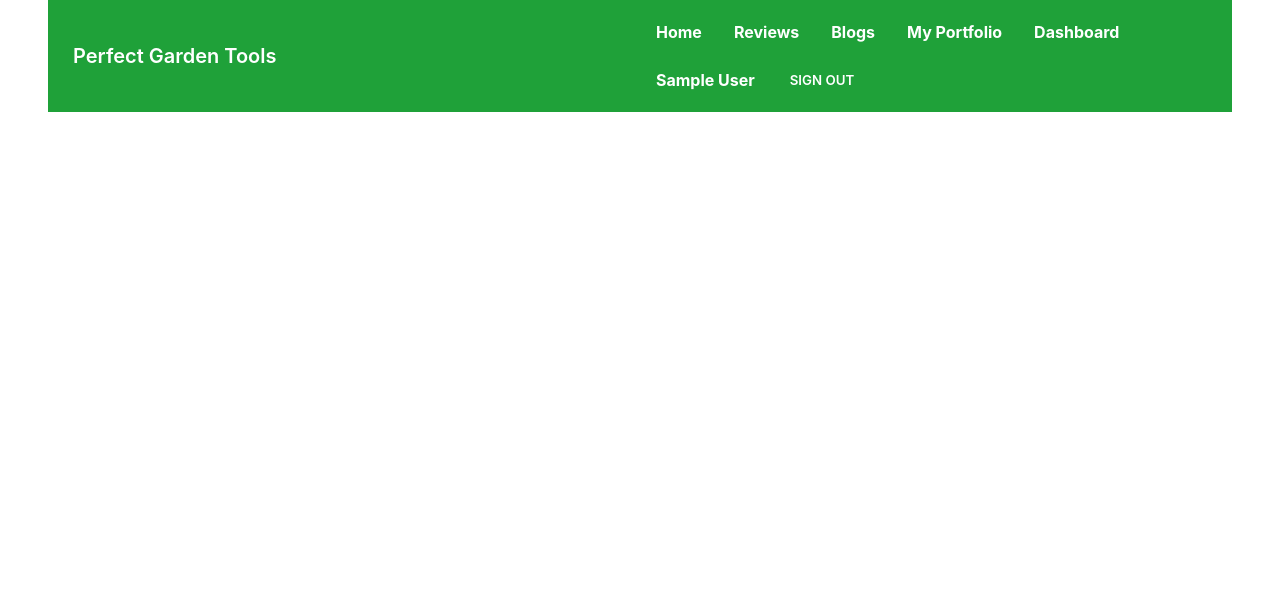
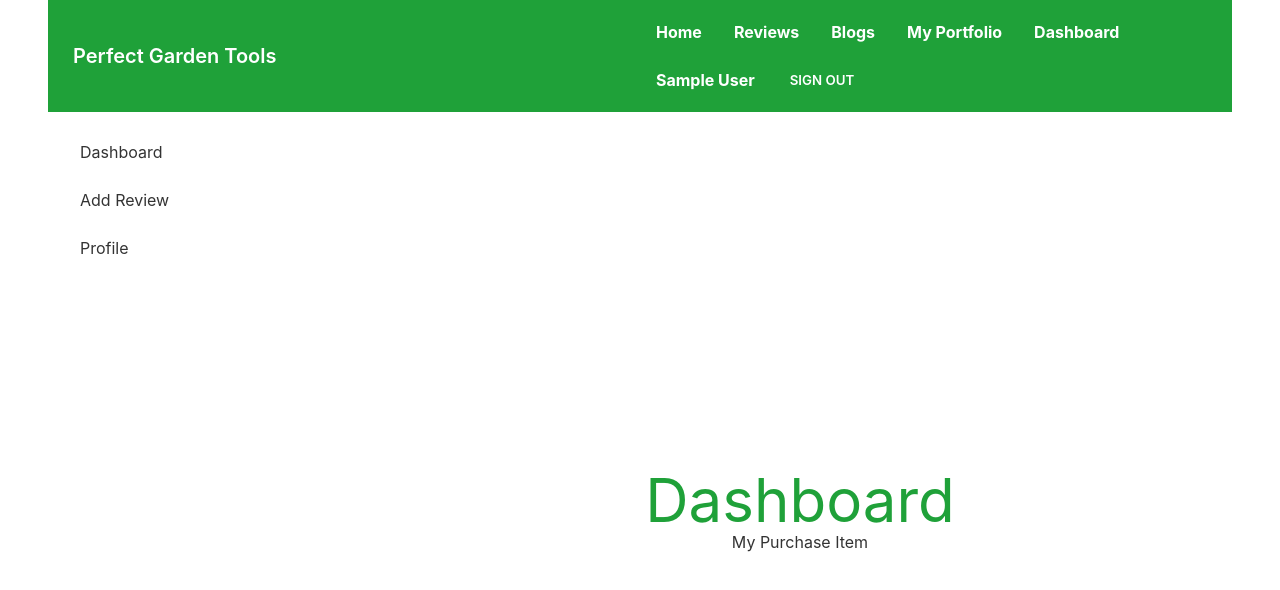
Before and after one commit to MAHossain1/perfect-garden-tools, a React (Create React App) app: page /dashboard in a window 1280 px wide. Shown: the top 590 px of the page. Built offline with nearby package versions, Linux system fonts and the light colour scheme; no server answers; sample sign-in values are in the browser's storage.

Commit message:
dashboard created and nested route setup

```diff
--- a/package.json
+++ b/package.json
@@ -19,6 +19,7 @@
     "react-router-dom": "^6.3.0",
     "react-scripts": "5.0.1",
     "react-select": "^5.3.2",
+    "react-toastify": "^9.0.1",
     "web-vitals": "^2.1.4"
   },
   "scripts": {
--- a/src/App.js
+++ b/src/App.js
@@ -9,6 +9,12 @@ import SignUp from "./pages/Login/SignUp";
 import MyPortfolio from "./pages/MyPortfolio.js/MyPortfolio";
 import Purchase from "./pages/Purchase/Purchase";
 import Navbar from "./pages/Shared/Navbar";
+import { ToastContainer } from "react-toastify";
+import "react-toastify/dist/ReactToastify.css";
+import Dashboard from "./pages/Dashboard/Dashboard";
+import MyPurchaseItem from "./pages/Dashboard/MyPurchaseItem";
+import AddReview from "./pages/Dashboard/AddReview";
+import MyProfile from "./pages/Dashboard/MyProfile";
 
 function App() {
   return (
@@ -16,6 +22,7 @@ function App() {
       <Navbar></Navbar>
       <Routes>
         <Route path="/" element={<Home />} />
+        <Route path="/home" element={<Home />} />
         <Route path="/tool/:toolId" element={<ProceedPurchase />} />
         <Route
           path="/purchase/:toolId"
@@ -25,10 +32,24 @@ function App() {
             </RequireAuth>
           }
         />
+        <Route
+          path="/dashboard"
+          element={
+            <RequireAuth>
+              <Dashboard />
+            </RequireAuth>
+          }
+        >
+          <Route index element={<MyPurchaseItem></MyPurchaseItem>}></Route>
+          <Route path="review" element={<AddReview></AddReview>}></Route>
+          <Route path="profile" element={<MyProfile></MyProfile>}></Route>
+        </Route>
+
         <Route path="/myportfolio" element={<MyPortfolio />} />
         <Route path="/signin" element={<SignIn />} />
         <Route path="/signup" element={<SignUp />} />
       </Routes>
+      <ToastContainer />
     </div>
   );
 }
--- /dev/null
+++ b/src/pages/Dashboard/AddReview.js
@@ -0,0 +1,11 @@
+import React from "react";
+
+const AddReview = () => {
+  return (
+    <div>
+      <h2>Add Review</h2>
+    </div>
+  );
+};
+
+export default AddReview;
--- /dev/null
+++ b/src/pages/Dashboard/Dashboard.js
@@ -0,0 +1,36 @@
+import React from "react";
+import { Link, Outlet } from "react-router-dom";
+
+const Dashboard = () => {
+  return (
+    <div class="drawer drawer-mobile">
+      <input id="my-drawer-2" type="checkbox" class="drawer-toggle" />
+      <div class="drawer-content flex flex-col items-center justify-center">
+        <h2 className="text-6xl text-primary">Dashboard</h2>
+        <Outlet></Outlet>
+        <label
+          for="my-drawer-2"
+          class="btn btn-primary drawer-button lg:hidden"
+        >
+          Open drawer
+        </label>
+      </div>
+      <div class="drawer-side">
+        <label for="my-drawer-2" class="drawer-overlay"></label>
+        <ul class="menu p-4 overflow-y-auto w-80 bg-base-100 text-base-content">
+          <li>
+            <Link to="/dashboard">Dashboard</Link>
+          </li>
+          <li>
+            <Link to="/dashboard/review">Add Review</Link>
+          </li>
+          <li>
+            <Link to="/dashboard/profile">Profile</Link>
+          </li>
+        </ul>
+      </div>
+    </div>
+  );
+};
+
+export default Dashboard;
--- /dev/null
+++ b/src/pages/Dashboard/MyProfile.js
@@ -0,0 +1,11 @@
+import React from "react";
+
+const MyProfile = () => {
+  return (
+    <div>
+      <h2>My Profile</h2>
+    </div>
+  );
+};
+
+export default MyProfile;
--- /dev/null
+++ b/src/pages/Dashboard/MyPurchaseItem.js
@@ -0,0 +1,11 @@
+import React from "react";
+
+const MyPurchaseItem = () => {
+  return (
+    <div>
+      <h2>My Purchase Item</h2>
+    </div>
+  );
+};
+
+export default MyPurchaseItem;
--- a/src/pages/Login/SignUp.js
+++ b/src/pages/Login/SignUp.js
@@ -46,7 +46,7 @@ const SignUp = () => {
     await createUserWithEmailAndPassword(data.email, data.password);
     await updateProfile({ displayName: data.name });
     console.log("update done");
-    navigate("/purchase");
+    navigate("/home");
   };
   return (
     <div className="flex h-screen justify-center items-center">
--- a/src/pages/Purchase/Purchase.js
+++ b/src/pages/Purchase/Purchase.js
@@ -1,6 +1,7 @@
 import React, { useState } from "react";
 import { useAuthState } from "react-firebase-hooks/auth";
 import { useParams } from "react-router-dom";
+import { toast } from "react-toastify";
 import auth from "../../firebase.init";
 import useToolDetail from "../hooks/useToolDetail";
 
@@ -10,6 +11,34 @@ const Purchase = () => {
   const [user] = useAuthState(auth);
   const [quantity, setQuantity] = useState(100);
   const [error, setError] = useState("");
+
+  const handlePurchasing = event => {
+    event.preventDefault();
+
+    const purchasing = {
+      toolId: tool._id,
+      tool: tool.name,
+      price: tool.price,
+      quantity: quantity,
+      customerName: user.displayName,
+      customer: user.email,
+      phone: event.target.phone.value,
+    };
+    fetch("http://localhost:5000/purchasing", {
+      method: "POST",
+      headers: {
+        "content-type": "application/json",
+      },
+      body: JSON.stringify(purchasing),
+    })
+      .then(res => res.json())
+      .then(data => {
+        console.log(data);
+        if (data.success) {
+          toast(`${quantity} of this ${tool.name} is purchased by you!`);
+        }
+      });
+  };
 
   const handleDecrement = () => {
     if (quantity > 100) {
@@ -49,7 +78,7 @@ const Purchase = () => {
         </figure>
       </div>
       <div className="card lg:max-w-lg  bg-base-100 shadow-xl">
-        <div class="card-body">
+        <form onSubmit={handlePurchasing} class="card-body">
           <h2 className="text-center text-3xl font-bold text-primary">
             Order Form
           </h2>
@@ -77,6 +106,7 @@ const Purchase = () => {
           <div class="form-control">
             <input
               type="text"
+              name="phone"
               required
               placeholder="Phone Number"
               class="input input-bordered"
@@ -123,9 +153,13 @@ const Purchase = () => {
           </div>
 
           <div class="form-control mt-6">
-            <button class="btn btn-primary">Order Now</button>
+            <input
+              class="btn btn-primary"
+              type="submit"
+              value="Confirm Purchase"
+            />
           </div>
-        </div>
+        </form>
       </div>
     </div>
   );
--- a/src/pages/Shared/Navbar.js
+++ b/src/pages/Shared/Navbar.js
@@ -28,9 +28,12 @@ const Navbar = () => {
       <li>
         <Link to="/myportfolio">My Portfolio</Link>
       </li>
-      <li>
-        <Link to="/dashboard">Dashboard</Link>
-      </li>
+
+      {user && (
+        <li>
+          <Link to="/dashboard">Dashboard</Link>
+        </li>
+      )}
       <li>
         {user ? (
           <>
```
Also changed, not shown: 1 other file (tests, documents, lock files or other folders).
